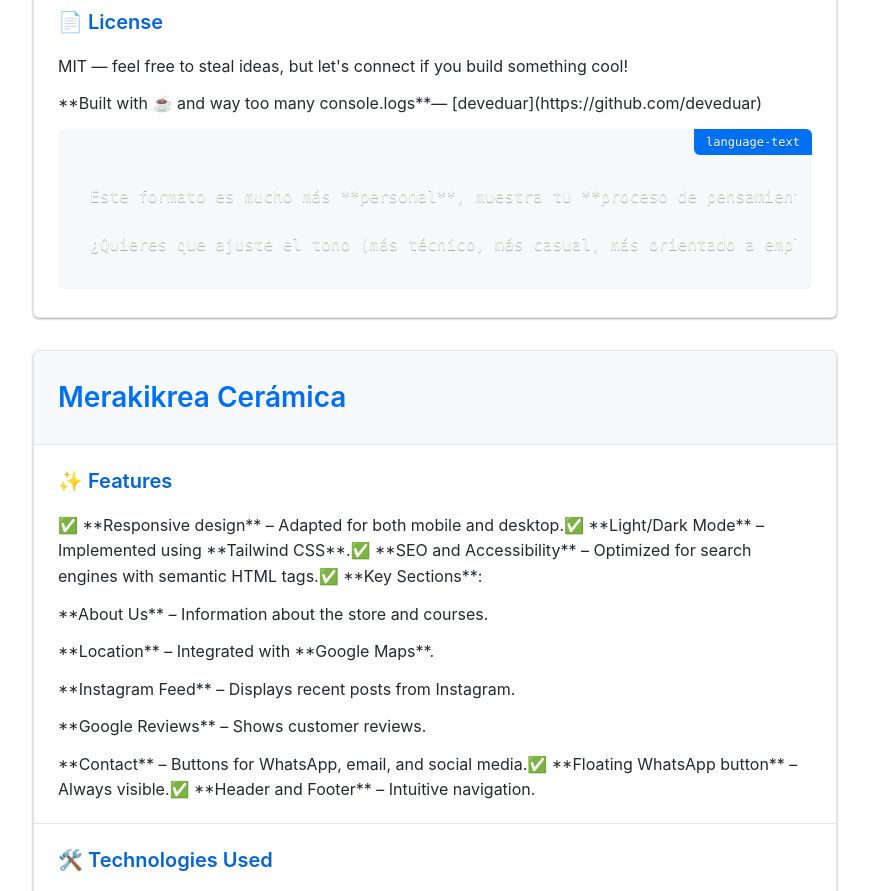
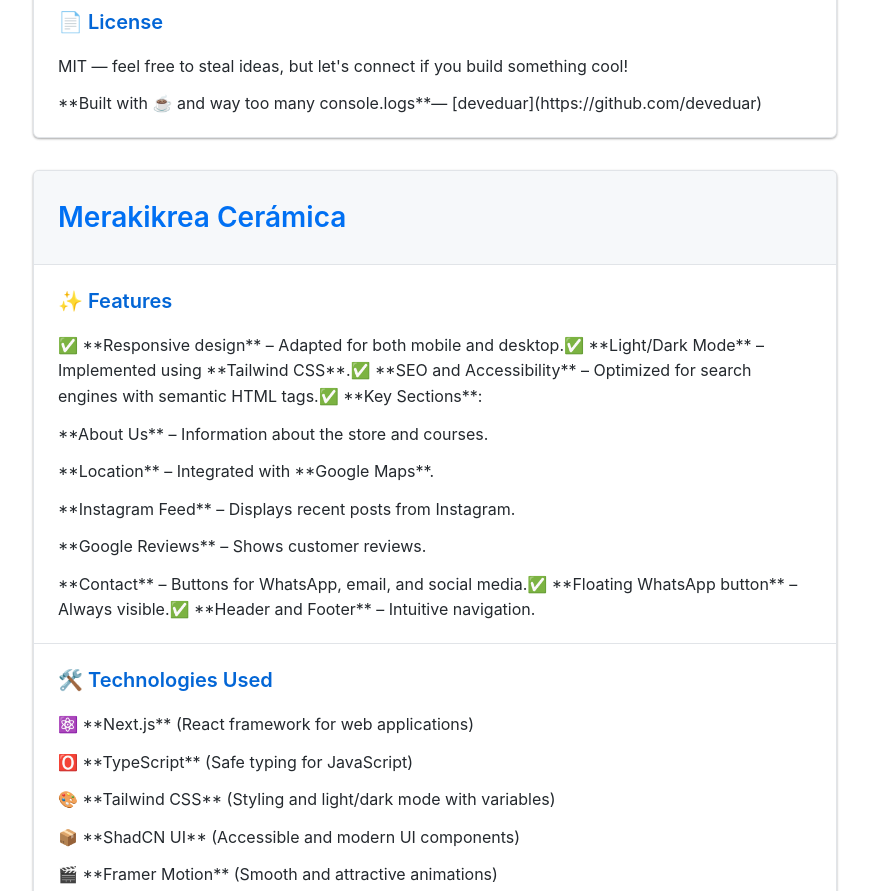
Before and after one commit to deveduar/readme-to-obj, a website: page src/data/readmes.html in a window 1280 px wide. Shown: the part 4360-5251 px from the top of the page, without its empty margins (371-1240 px from the left). Drawn offline with nearby package versions, Linux system fonts and the light colour scheme.

Commit message:
Update project data

```diff
--- a/src/data/readmes.html
+++ b/src/data/readmes.html
@@ -193,11 +193,7 @@ node server.js</code></pre></section>
           <section id="0--lessons-learned" class="readme-section">
             <h2 class="section-title">💡 Lessons learned</h2><p class="section-text">**Never trust API rate limits** — always implement caching</p><p class="section-text">**CORS is always harder than you think**</p><p class="section-text">**Standalone components are great, but animations need sync providers**</p><p class="section-text">**CSV parsing in TypeScript requires type declaration hacks**</p><p class="section-text">**Node version matters** — use `.nvmrc`</p></section>
           <section id="0--license" class="readme-section">
-            <h2 class="section-title">📄 License</h2><p class="section-text">MIT — feel free to steal ideas, but let's connect if you build something cool!</p><p class="section-text">**Built with ☕ and way too many console.logs**— [deveduar](https://github.com/deveduar)</p><pre><code class="language-text">
-Este formato es mucho más **personal**, muestra tu **proceso de pensamiento**, los **problemas reales** que enfrentaste, y las **decisiones técnicas** que tomaste. Perfecto para un portafolio donde quieres destacar como desarrollador, no solo el proyecto.
-
-¿Quieres que ajuste el tono (más técnico, más casual, más orientado a empleo)?
-</code></pre></section></article>
+            <h2 class="section-title">📄 License</h2><p class="section-text">MIT — feel free to steal ideas, but let's connect if you build something cool!</p><p class="section-text">**Built with ☕ and way too many console.logs**— [deveduar](https://github.com/deveduar)</p></section></article>
         <article id="1" class="readme">
           <h2 class="readme-title">Merakikrea Cerámica</h2>
           <section id="1--features" class="readme-section">
```
Also changed, not shown: src/data/readmes.ts (+1 -7 lines).
